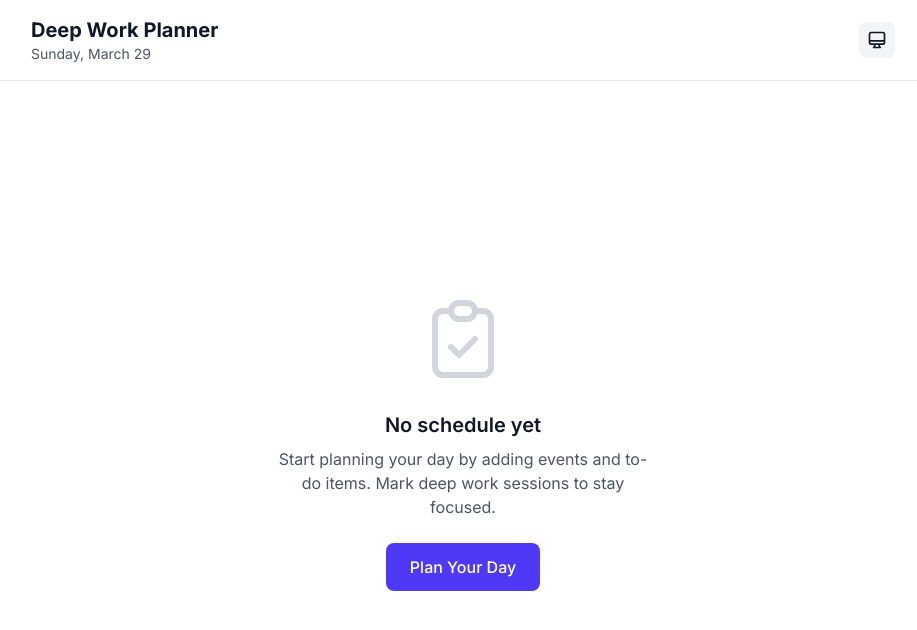
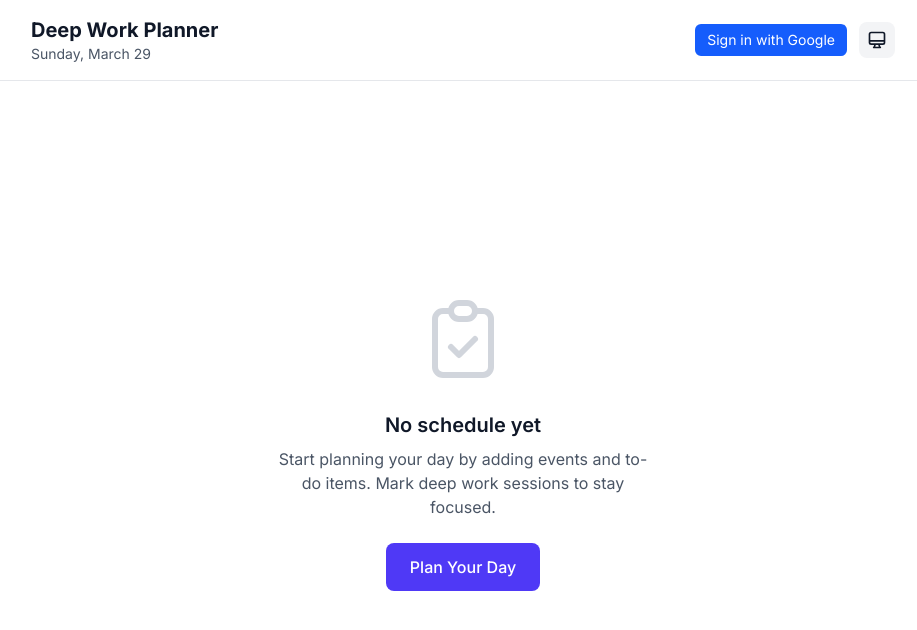
Before and after one commit to mitchellrust/deep-work-planner, a Next.js app: page / in a window 1280 px wide. Shown: the top 630 px of the page, without its empty margins (177-1094 px from the left). Built offline with nearby package versions, Linux system fonts and the light colour scheme; no server answers.

Commit message:
Add next auth for sign in with google

```diff
--- a/package.json
+++ b/package.json
@@ -14,6 +14,7 @@
     "@dnd-kit/utilities": "^3.2.2",
     "nanoid": "^5.1.7",
     "next": "16.2.1",
+    "next-auth": "^5.0.0-beta.30",
     "next-themes": "^0.4.6",
     "react": "19.2.4",
     "react-dom": "19.2.4",
--- a/public/sw.js
+++ b/public/sw.js
@@ -47,6 +47,16 @@ self.addEventListener('fetch', (event) => {
     return;
   }
 
+  // Skip non-GET requests (POST, PUT, DELETE, etc.) - they cannot be cached
+  if (request.method !== 'GET') {
+    return;
+  }
+
+  // Skip API routes - they should always hit the network for fresh data
+  if (url.pathname.startsWith('/api/')) {
+    return;
+  }
+
   // Network-first strategy for navigation requests
   if (request.mode === 'navigate') {
     event.respondWith(
--- /dev/null
+++ b/src/app/api/auth/[...nextauth]/route.ts
@@ -0,0 +1,5 @@
+import { handlers } from "@/auth";
+
+// Export GET and POST handlers for Auth.js
+// These handle OAuth callbacks, sign-in, sign-out, and session management
+export const { GET, POST } = handlers;
--- /dev/null
+++ b/src/auth.ts
@@ -0,0 +1,63 @@
+import NextAuth from "next-auth";
+import Google from "next-auth/providers/google";
+import type { JWT } from "next-auth/jwt";
+import type { Session } from "next-auth";
+
+export const { handlers, auth, signIn, signOut } = NextAuth({
+  providers: [
+    Google({
+      // Request offline access and force consent prompt to ensure we always get refresh tokens
+      // This is critical for future Google Calendar API integration
+      authorization: {
+        params: {
+          prompt: "consent",
+          access_type: "offline",
+          response_type: "code",
+        },
+      },
+    }),
+  ],
+
+  // Use JWT strategy (no database adapter yet)
+  // Can easily add a database adapter later for persistent sessions
+  session: {
+    strategy: "jwt",
+  },
+
+  callbacks: {
+    // Store OAuth tokens in the JWT when user signs in
+    async jwt({ token, account, profile }) {
+      // Initial sign in - persist access token, refresh token, and expiry
+      if (account && profile) {
+        token.accessToken = account.access_token;
+        token.refreshToken = account.refresh_token;
+        token.expiresAt = account.expires_at;
+        token.email = profile.email ?? undefined;
+        token.name = profile.name ?? undefined;
+        token.picture = profile.picture ?? undefined;
+      }
+
+      return token;
+    },
+
+    // Expose user info and token metadata to the client session
+    async session({ session, token }: { session: Session; token: JWT }) {
+      // Add custom fields to session
+      if (token) {
+        session.user.email = token.email as string;
+        session.user.name = token.name as string;
+        session.user.image = token.picture as string;
+        // Store when the access token expires (useful for client-side checks)
+        session.expiresAt = token.expiresAt as number;
+      }
+
+      return session;
+    },
+  },
+
+  pages: {
+    // Use default Auth.js sign-in page for now
+    // Can customize later by creating app/auth/signin/page.tsx
+    // signIn: '/auth/signin',
+  },
+});
--- /dev/null
+++ b/src/components/AuthProvider.tsx
@@ -0,0 +1,8 @@
+"use client";
+
+import { SessionProvider } from "next-auth/react";
+import type { ReactNode } from "react";
+
+export function AuthProvider({ children }: { children: ReactNode }) {
+  return <SessionProvider>{children}</SessionProvider>;
+}
--- a/src/components/Header.tsx
+++ b/src/components/Header.tsx
@@ -1,8 +1,10 @@
 "use client";
 
 import { ThemeToggle } from "./ThemeToggle";
+import { useSession, signIn, signOut } from "next-auth/react";
 
 export function Header({ onAddClick }: { onAddClick: () => void }) {
+  const { data: session, status } = useSession();
   const today = new Date().toLocaleDateString("en-US", {
     weekday: "long",
     month: "long",
@@ -16,7 +18,35 @@ export function Header({ onAddClick }: { onAddClick: () => void }) {
           <h1 className="text-xl font-bold">Deep Work Planner</h1>
           <p className="text-sm text-gray-600 dark:text-gray-400">{today}</p>
         </div>
-        <ThemeToggle />
+        <div className="flex items-center gap-3">
+          {status === "loading" ? (
+            <div className="w-8 h-8 rounded-full bg-gray-200 dark:bg-gray-800 animate-pulse" />
+          ) : session?.user ? (
+            <div className="flex items-center gap-2">
+              {session.user.image && (
+                <img
+                  src={session.user.image}
+                  alt={session.user.name || "User"}
+                  className="w-8 h-8 rounded-full"
+                />
+              )}
+              <button
+                onClick={() => signOut()}
+                className="text-sm text-gray-600 dark:text-gray-400 hover:text-gray-900 dark:hover:text-gray-100 transition-colors"
+              >
+                Sign out
+              </button>
+            </div>
+          ) : (
+            <button
+              onClick={() => signIn("google")}
+              className="text-sm px-3 py-1.5 rounded-md bg-blue-600 text-white hover:bg-blue-700 transition-colors"
+            >
+              Sign in with Google
+            </button>
+          )}
+          <ThemeToggle />
+        </div>
       </div>
     </header>
   );
--- /dev/null
+++ b/src/proxy.ts
@@ -0,0 +1,18 @@
+// Export auth as proxy for Next.js 16 (replaces middleware.ts)
+// This keeps sessions alive by updating the session expiry on each request
+export { auth as proxy } from "@/auth";
+
+// Configure which routes the proxy should run on
+// Exclude static assets, API routes, and public files
+export const config = {
+  matcher: [
+    /*
+     * Match all request paths except:
+     * - _next/static (static files)
+     * - _next/image (image optimization files)
+     * - favicon.ico, sw.js, manifest, icons (public files)
+     * - api routes (handled separately)
+     */
+    "/((?!_next/static|_next/image|favicon.ico|sw.js|manifest|icon-|.*\\.png$|api).*)",
+  ],
+};
--- /dev/null
+++ b/types/next-auth.d.ts
@@ -0,0 +1,33 @@
+// Type augmentation for next-auth
+// This extends the default session and JWT types with custom fields
+
+import { DefaultSession } from "next-auth";
+
+declare module "next-auth" {
+  /**
+   * Extends the built-in session.user type
+   */
+  interface Session {
+    user: {
+      email: string;
+      name: string;
+      image: string;
+    } & DefaultSession["user"];
+    // Token expiry timestamp (useful for client-side checks)
+    expiresAt?: number;
+  }
+}
+
+declare module "next-auth/jwt" {
+  /**
+   * Extends the built-in JWT type with OAuth tokens and user profile
+   */
+  interface JWT {
+    accessToken?: string;
+    refreshToken?: string;
+    expiresAt?: number;
+    email?: string;
+    name?: string;
+    picture?: string;
+  }
+}
```
Also changed, not shown: src/app/layout.tsx (+6 -3 lines), 1 other file (tests, documents, lock files or other folders).
